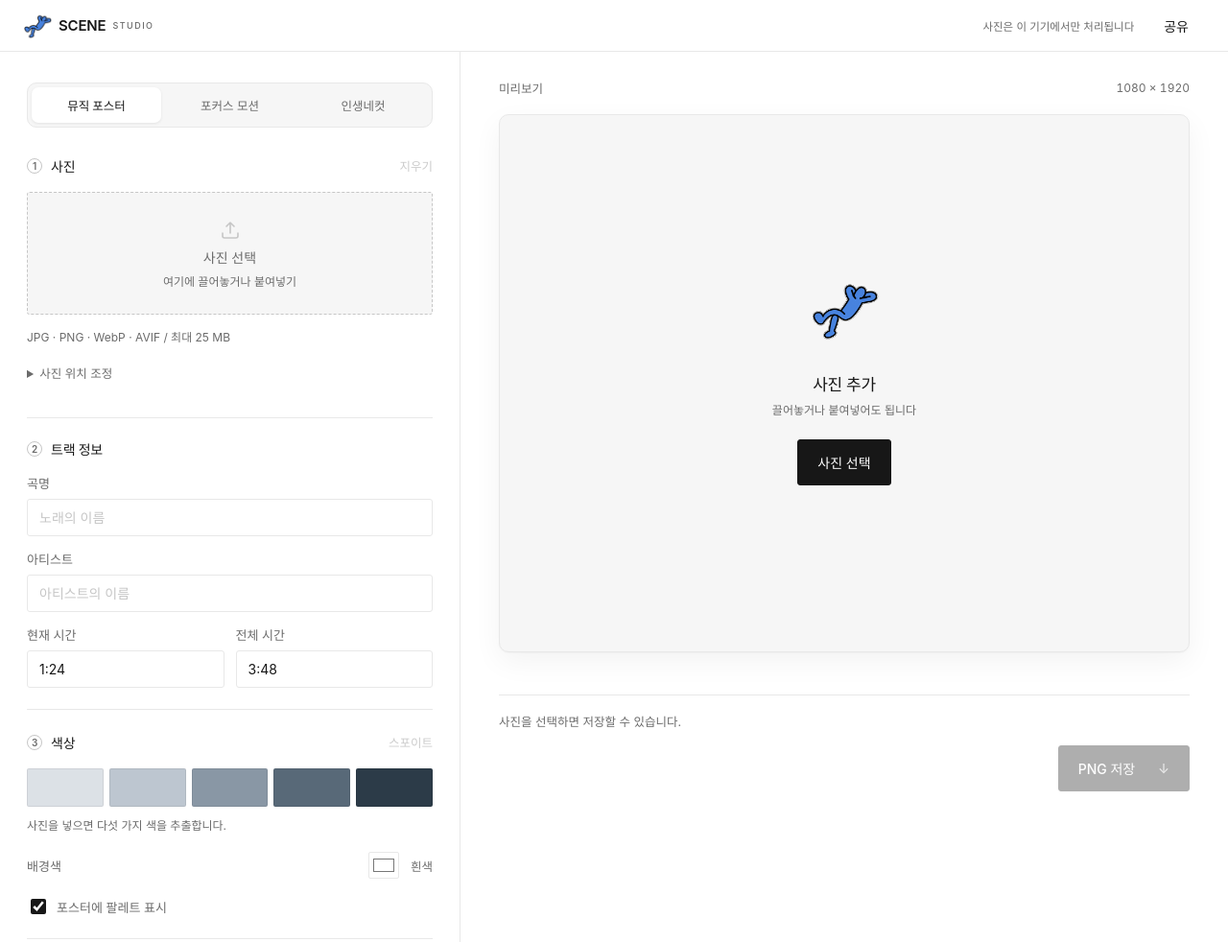
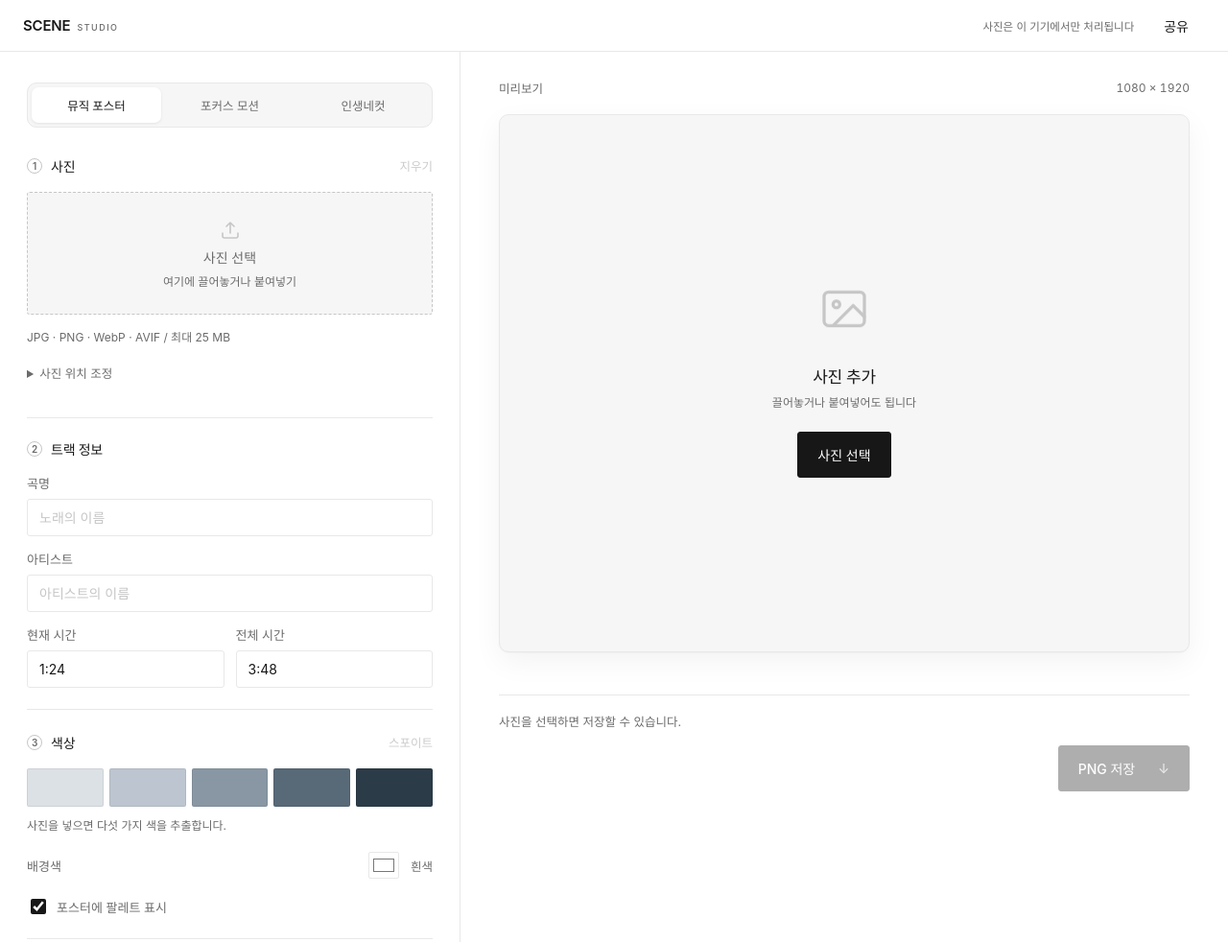
Before and after one commit to Adam-yam/SceneStudio, a plain HTML site: page index.html in a window 1280 px wide. Shown: the top 982 px of the page at 96% size. Drawn offline with Linux system fonts and the light colour scheme.

Commit message:
Scene-Studio

```diff
--- a/index.html
+++ b/index.html
@@ -19,7 +19,7 @@
 </head>
 <body>
 <header>
-  <a class="brand" href="./" aria-label="SCENE Studio 홈"><img src="./images/icon.png?v=20260928" width="30" height="30" alt="">SCENE<span>STUDIO</span></a>
+  <a class="brand" href="./" aria-label="SCENE Studio 홈">SCENE<span>STUDIO</span></a>
   <div class="header-right">
     <span class="private">사진은 이 기기에서만 처리됩니다</span>
     <button id="share" class="quiet">공유</button>
@@ -193,7 +193,7 @@
   <div class="preview-area" id="previewArea">
     <div id="empty">
       <span class="empty-mark" aria-hidden="true">
-        <img src="./images/icon.png?v=20260928" width="72" height="72" alt="">
+        <svg viewBox="0 0 24 24" fill="none" stroke="currentColor" stroke-width="1.4" stroke-linecap="round" stroke-linejoin="round"><rect x="3" y="4" width="18" height="15" rx="2"/><circle cx="8.5" cy="9.5" r="1.5"/><path d="M21 15l-5-5-9 9"/></svg>
       </span>
       <h2>사진 추가</h2>
       <p class="hint">끌어놓거나 붙여넣어도 됩니다</p>
--- a/styles.css
+++ b/styles.css
@@ -73,7 +73,7 @@ header{
   height:calc(54px + env(safe-area-inset-top,0px));display:flex;align-items:center;justify-content:space-between;
   padding:0 24px;padding-top:env(safe-area-inset-top,0px);border-bottom:1px solid var(--line);
 }
-.brand{text-decoration:none;color:var(--ink);font-size:15px;letter-spacing:-.2px;font-weight:600;display:flex;gap:7px;align-items:center}
+.brand{text-decoration:none;color:var(--ink);font-size:15px;letter-spacing:-.2px;font-weight:600;display:flex;gap:7px;align-items:baseline}
 .brand span{font-size:9px;letter-spacing:1.5px;color:var(--muted);font-weight:500}
 .header-right{display:flex;align-items:center;gap:14px}
 .private{font-size:11.5px;color:var(--muted)}
@@ -247,8 +247,6 @@ progress{width:100%;accent-color:var(--ink);height:4px}
 #previewTime{flex:none;font-size:11px;color:var(--muted);font-variant-numeric:tabular-nums}
 @media(max-width:620px){.motion-controls{gap:6px}.preview-bottom{flex-wrap:wrap;gap:4px}}
 
-.brand img{object-fit:contain;flex:none}
-#empty .empty-mark img{object-fit:contain;animation:emptyFloat 3.2s ease-in-out infinite}
 .slot-pick[aria-pressed=true]{background:var(--ink);color:var(--bg);border-color:var(--ink)}
 @media(prefers-color-scheme:dark){input::placeholder,textarea::placeholder{color:var(--muted)}}
 @media(min-width:621px) and (max-height:650px){.workspace{position:relative;height:auto;min-height:600px}}
```
